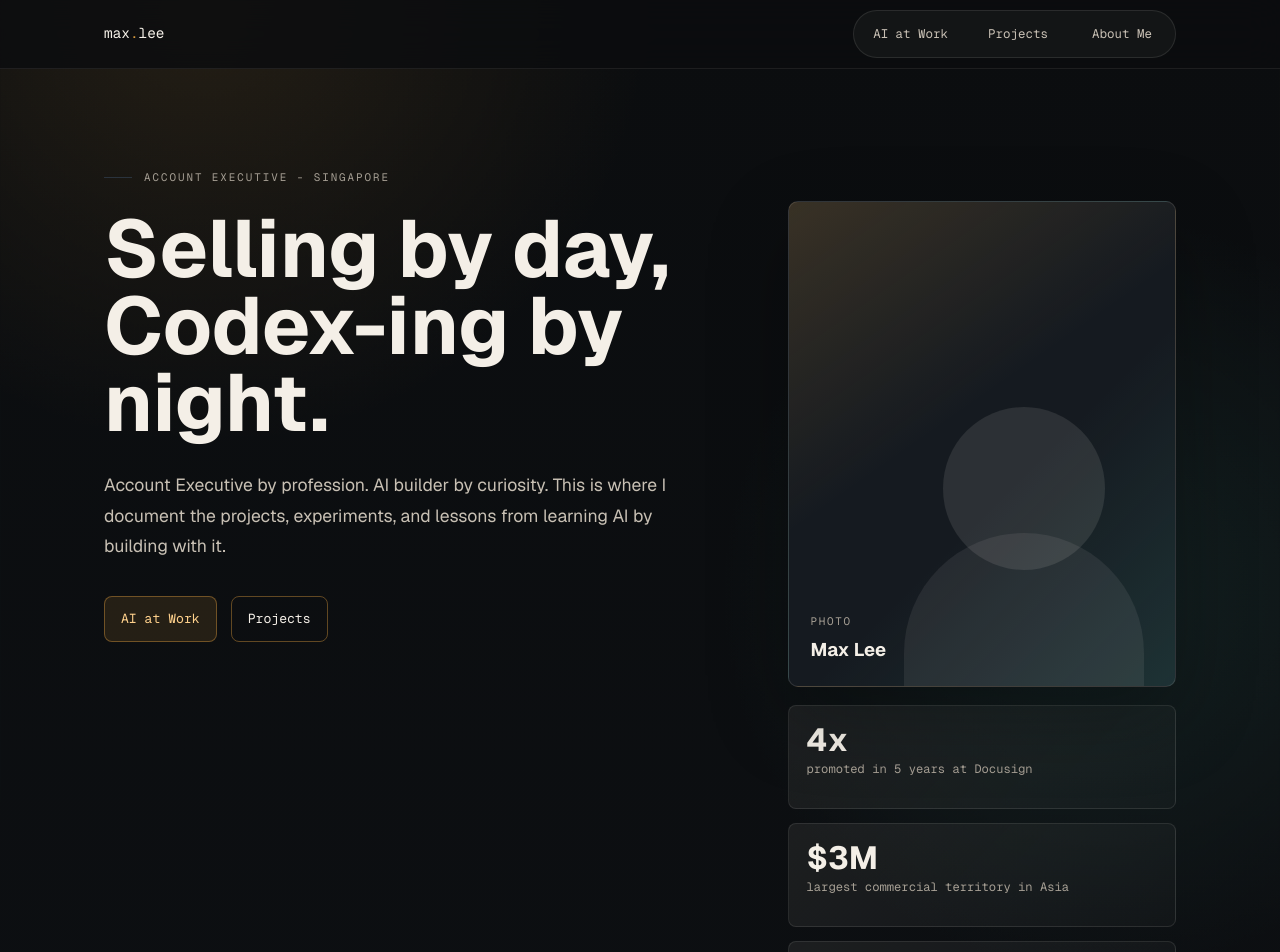
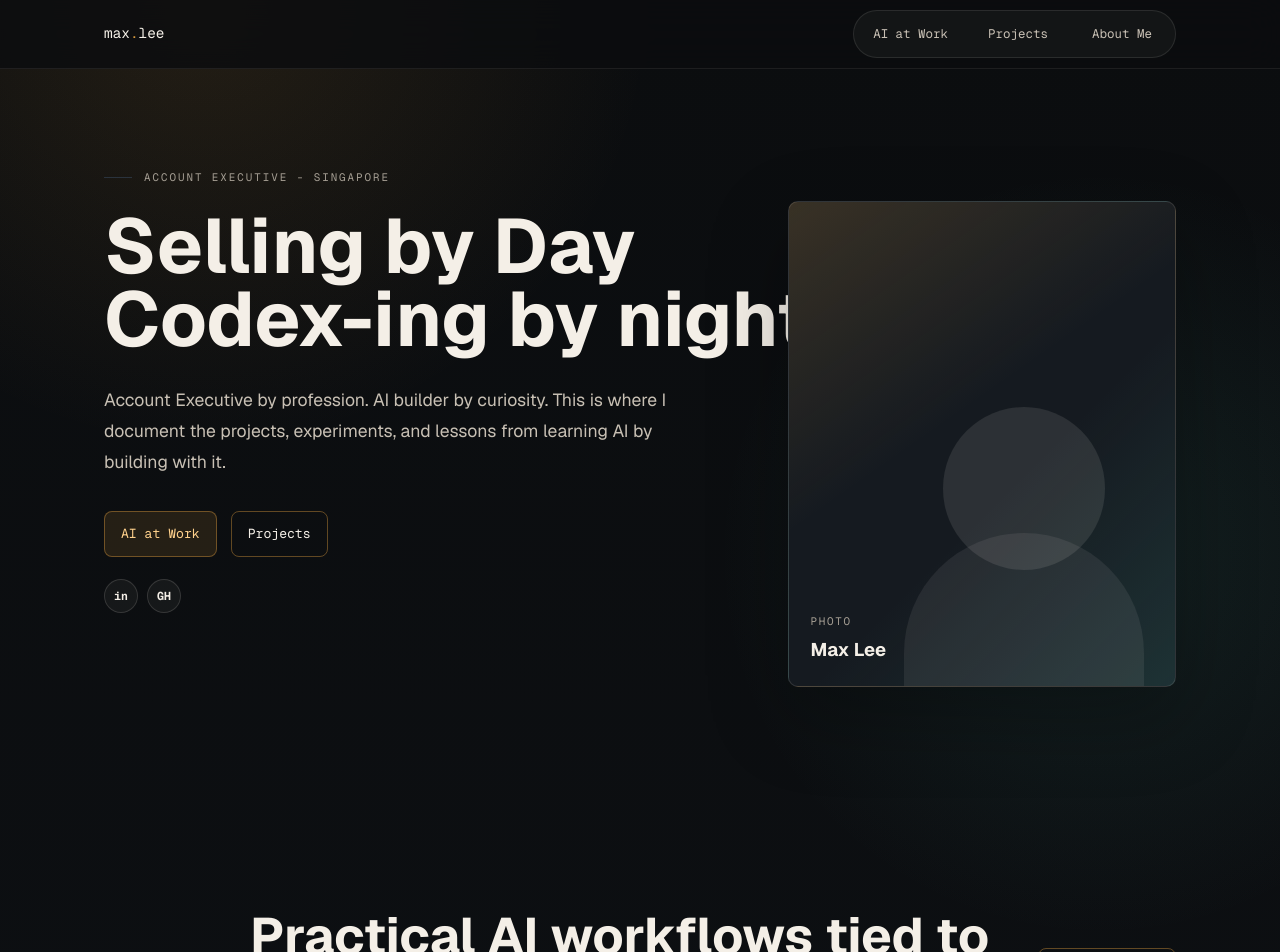
Before and after one commit to maxleesianyi/max-lee-ai-portfolio-website, a Next.js app: page / in a window 1280 px wide. Shown: the top 952 px of the page. Built offline with nearby package versions, Linux system fonts and the light colour scheme.

Commit message:
Update hero headline and social links

```diff
--- a/app/components/PortfolioBlocks.tsx
+++ b/app/components/PortfolioBlocks.tsx
@@ -52,6 +52,13 @@ export function Footer() {
           </Link>
         ))}
         <a href={`mailto:${site.email}`}>Email</a>
+        <div className="social-links" aria-label="Social links">
+          {site.socialLinks.map((item) => (
+            <a key={item.href} href={item.href} aria-label={item.label}>
+              <span aria-hidden="true">{item.icon}</span>
+            </a>
+          ))}
+        </div>
       </div>
     </footer>
   );
--- a/app/globals.css
+++ b/app/globals.css
@@ -162,9 +162,14 @@ h1 {
 }
 
 .hero-copy h1 {
-  max-width: 620px;
-  font-size: clamp(3rem, 6.3vw, 5.85rem);
+  max-width: 680px;
+  font-size: clamp(3rem, 6vw, 5.35rem);
   line-height: 0.96;
+}
+
+.hero-copy h1 span {
+  display: block;
+  white-space: nowrap;
 }
 
 h2 {
@@ -230,11 +235,6 @@ h3 {
   border-color: var(--gold);
   background: rgba(217, 154, 61, 0.16);
   color: #ffd18c;
-}
-
-.hero-proof {
-  display: grid;
-  gap: 14px;
 }
 
 .hero-side {
@@ -312,22 +312,6 @@ h3 {
   font-weight: 640;
 }
 
-.hero-proof div {
-  min-height: 104px;
-  padding: 18px;
-  border: 1px solid rgba(244, 239, 231, 0.1);
-  border-radius: 8px;
-  background: linear-gradient(135deg, rgba(244, 239, 231, 0.07), rgba(244, 239, 231, 0.025));
-}
-
-.hero-proof strong {
-  display: block;
-  color: var(--bone);
-  font-size: 2rem;
-  line-height: 1;
-}
-
-.hero-proof span,
 .metric-rail span,
 .mock-grid small {
   color: var(--muted);
@@ -928,6 +912,38 @@ a:hover .browser-frame {
   color: var(--bone);
 }
 
+.social-links {
+  display: inline-flex;
+  gap: 9px;
+  align-items: center;
+}
+
+.social-links a {
+  display: inline-grid;
+  place-items: center;
+  width: 34px;
+  height: 34px;
+  border: 1px solid rgba(244, 239, 231, 0.14);
+  border-radius: 999px;
+  background: rgba(244, 239, 231, 0.045);
+  color: var(--bone);
+  font-family: var(--font-geist-mono), monospace;
+  font-size: 0.72rem;
+  font-weight: 700;
+  line-height: 1;
+  transition: border-color 180ms ease, background 180ms ease, color 180ms ease;
+}
+
+.social-links a:hover {
+  border-color: var(--gold);
+  background: rgba(217, 154, 61, 0.14);
+  color: #ffd18c;
+}
+
+.social-links--hero {
+  margin-top: 22px;
+}
+
 @media (max-width: 860px) {
   .nav-shell {
     height: auto;
--- a/app/page.tsx
+++ b/app/page.tsx
@@ -1,22 +1,35 @@
 import Link from "next/link";
 import { PageShell, ProjectFeature, WorkFeature } from "./components/PortfolioBlocks";
-import { experience, home, projects, workStories } from "./data";
+import { experience, home, projects, site, workStories } from "./data";
 
 export default function Home() {
   const { hero, sections } = home;
+  const headlineLines =
+    hero.headlineLines && hero.headlineLines.length > 0 ? hero.headlineLines : [hero.headline];
 
   return (
     <PageShell>
       <section className="hero section-pad">
         <div className="hero-copy">
           <span className="eyebrow">{hero.eyebrow}</span>
-          <h1>{hero.headline}</h1>
+          <h1>
+            {headlineLines.map((line) => (
+              <span key={line}>{line}</span>
+            ))}
+          </h1>
           <p>{hero.body}</p>
           <div className="hero-actions">
             {hero.actions.map((action) => (
               <Link key={action.href} href={action.href}>
                 {action.label}
               </Link>
+            ))}
+          </div>
+          <div className="social-links social-links--hero" aria-label="Social links">
+            {site.socialLinks.map((item) => (
+              <a key={item.href} href={item.href} aria-label={item.label}>
+                <span aria-hidden="true">{item.icon}</span>
+              </a>
             ))}
           </div>
         </div>
@@ -26,14 +39,6 @@ export default function Home() {
               <span>Photo</span>
               <strong>Max Lee</strong>
             </div>
-          </div>
-          <div className="hero-proof" aria-label="Career highlights">
-            {hero.proof.map((metric) => (
-              <div key={metric.label}>
-                <strong>{metric.value}</strong>
-                <span>{metric.label}</span>
-              </div>
-            ))}
           </div>
         </div>
       </section>
--- a/content/site.json
+++ b/content/site.json
@@ -1,8 +1,20 @@
 {
   "site": {
     "brandName": "max.lee",
-    "footerText": "Designed and built with OpenAI Sites.",
+    "footerText": "Design and built with Codex Sites.",
     "email": "leesianyi@gmail.com",
+    "socialLinks": [
+      {
+        "label": "LinkedIn",
+        "href": "https://www.linkedin.com/in/max-lee-sian-yi/",
+        "icon": "in"
+      },
+      {
+        "label": "GitHub",
+        "href": "https://github.com/maxleesianyi",
+        "icon": "GH"
+      }
+    ],
     "metadata": {
       "title": "Max Lee - AI Sales Portfolio",
       "description": "Portfolio for Max Lee Sian Yi, a Docusign Account Executive using AI in sales workflows and personal projects.",
@@ -27,7 +39,11 @@
   "home": {
     "hero": {
       "eyebrow": "Account Executive - Singapore",
-      "headline": "Selling by day, Codex-ing by night.",
+      "headline": "Selling by Day Codex-ing by night.",
+      "headlineLines": [
+        "Selling by Day",
+        "Codex-ing by night."
+      ],
       "body": "Account Executive by profession. AI builder by curiosity. This is where I document the projects, experiments, and lessons from learning AI by building with it.",
       "actions": [
         {
@@ -37,20 +53,6 @@
         {
           "label": "Projects",
           "href": "/projects"
-        }
-      ],
-      "proof": [
-        {
-          "value": "4x",
-          "label": "promoted in 5 years at Docusign"
-        },
-        {
-          "value": "$3M",
-          "label": "largest commercial territory in Asia"
-        },
-        {
-          "value": "55%",
-          "label": "less account research time using AI"
         }
       ]
     },
```
Also changed, not shown: content/README.md, 1 other file (tests, documents, lock files or other folders).
